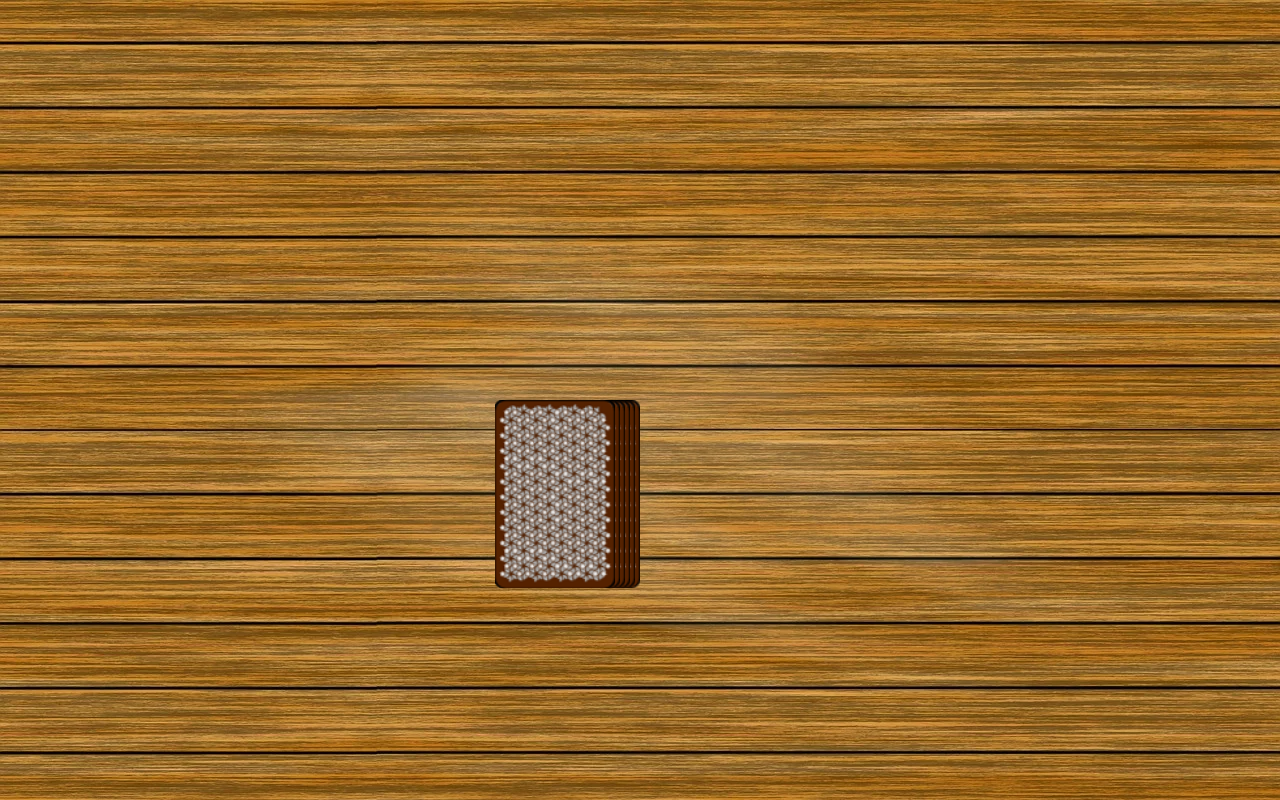
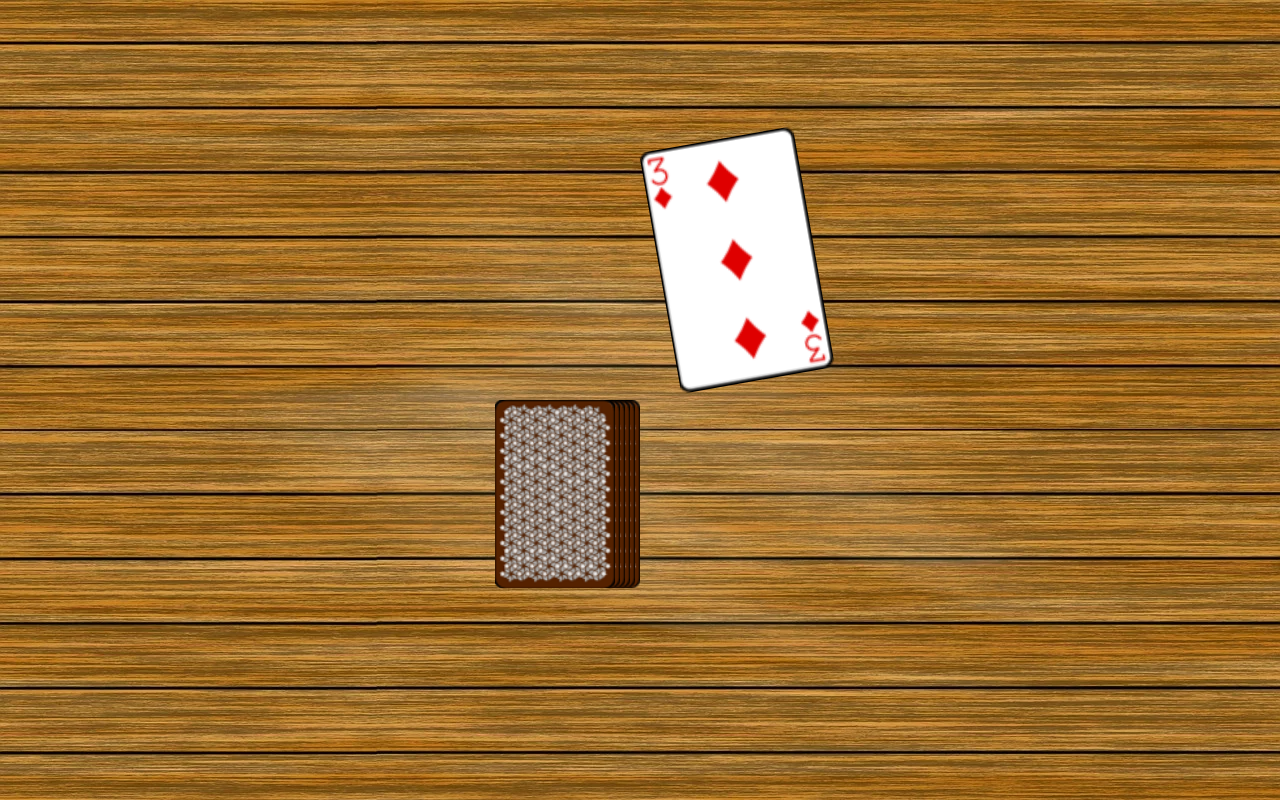
Before and after one commit to Hamidou-ctr/game_ringoffire, an Angular app: page /game in a window 1280 px wide. Both pictures are taken after a click on the picture 555 px from the left and 493 px from the top of the page. Built offline with nearby package versions, Linux system fonts and the light colour scheme.

Commit message:
add played cards display and animations in game component

```diff
--- a/src/app/game/game.component.html
+++ b/src/app/game/game.component.html
@@ -1,5 +1,6 @@
 <div class="field">
   <div class="card-stack">
+    <!-- cards stack -->
     <img
       *ngFor="let c of [0, 1, 2, 3, 4, 5]; let i = index"
       [ngStyle]="{ 'right.px': i * 5 }"
@@ -15,7 +16,16 @@
       alt=""
     />
 
-    <img
+
+    <!-- stack for played cards  -->
+
+    <img *ngFor="let card of game.playedCards"  class="played-card"
+      src="./../../assets/img/{{ card }}.png"
+      alt="">
+
+
+      <!-- current card (animation) -->
+      <img
       (click)="takeCard()"
       *ngIf="pickCardAnimation"
       class="pick-card"
--- a/src/app/game/game.component.scss
+++ b/src/app/game/game.component.scss
@@ -24,6 +24,11 @@
   }
 }
 
+.played-card{
+  right: 25px;
+  transform: scale(1.3) translateX(140px) translateY(-180px) rotate(-10deg);
+}
+
 .pick-card {
   animation: pick-card-animation 1s ease-in-out;
   animation-fill-mode: forwards;
--- a/src/app/game/game.component.ts
+++ b/src/app/game/game.component.ts
@@ -27,12 +27,14 @@
   takeCard() {
     if (!this.pickCardAnimation) {
       this.currentCard = this.game.stack.pop() || '';
+      this.pickCardAnimation = true;
       console.log('Card taken', this.currentCard);
-      this.pickCardAnimation = true;
+      console.log('Stack', this.game);
 
       setTimeout(() => {
+        this.game.playedCards.push(this.currentCard);
         this.pickCardAnimation = false;
-      }, 1500);
+      }, 1000);
     }
   }
 }
```
